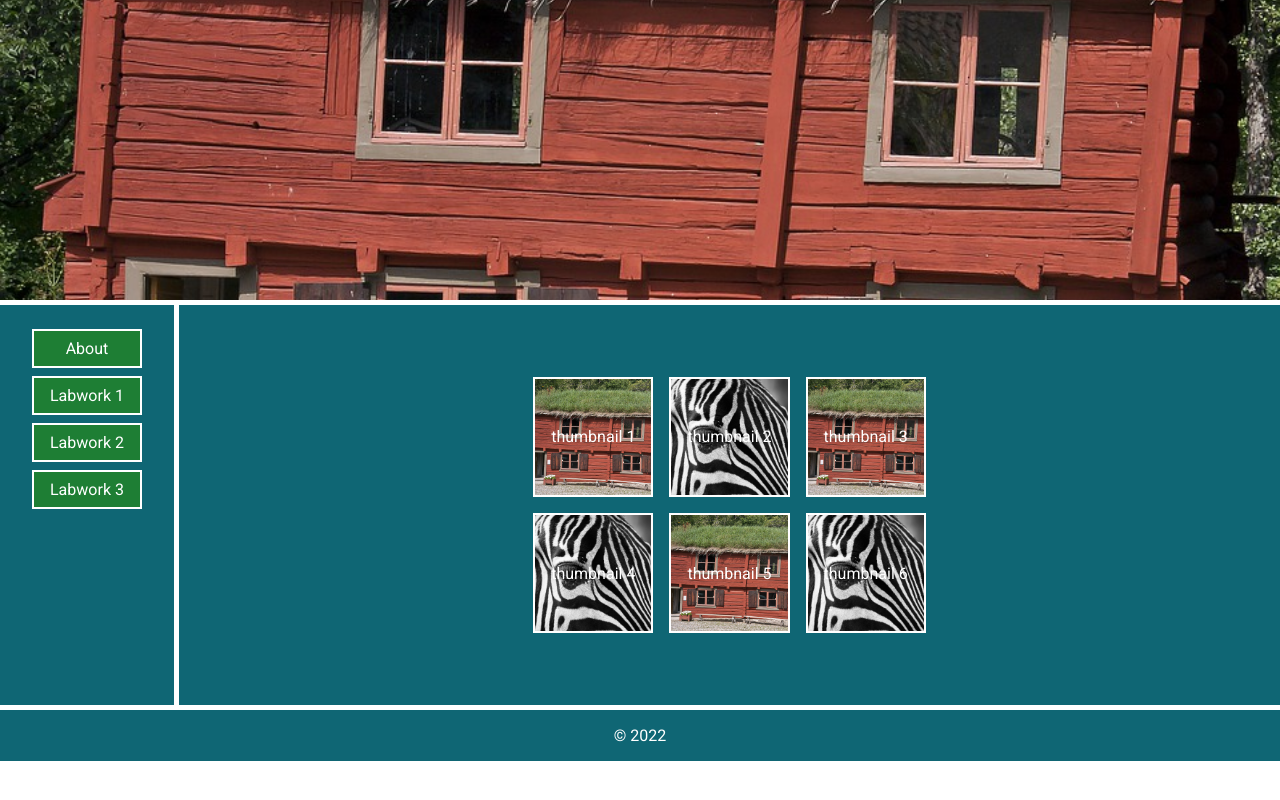
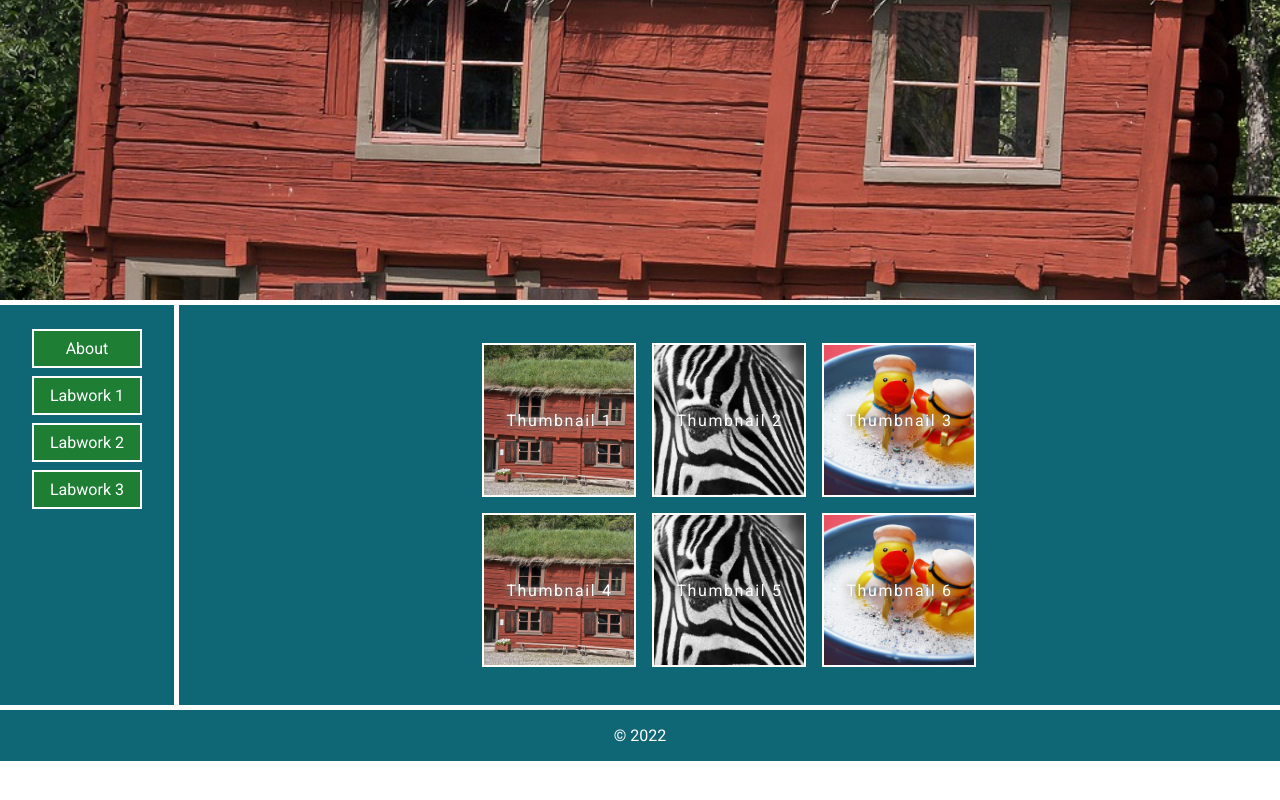
Before and after one commit to myazurite/lab, a website: page index.html in a window 1280 px wide. Both pictures are taken after a click on the tab "Labwork 1". Drawn offline with nearby package versions, Linux system fonts and the light colour scheme.

Commit message:
Finish lab 1

```diff
--- a/gulpfile.js
+++ b/gulpfile.js
@@ -13,9 +13,7 @@ gulp.task('sass', function(){
 
 gulp.task('serve', function () {
     browserSync.init({
-        server: {
-            baseDir: './'
-        },
+        server: {baseDir: './'},
         port: 4002
     });
 
--- a/index.js
+++ b/index.js
@@ -1,21 +1,48 @@
 $(document).ready(function () {
-    $( "#tabs" ).tabs({
+    $tabs = $( "#tabs" ).tabs({
         beforeLoad: function( event, ui ) {
             ui.jqXHR.fail(function() {
                 ui.panel.html("Couldn't load this tab.");
             });
+        },
+        cache:true,
+    });
+
+    // preloads all tabs
+    var total = $tabs.find('.ui-tabs-nav li').length;
+    var currentLoadingTab = 1;
+    $tabs.bind('tabsload',function(){
+        currentLoadingTab++;
+        if (currentLoadingTab < total)
+            $tabs.tabs('load',currentLoadingTab);
+        else
+            $tabs.unbind('tabsload');
+    }).tabs('load',currentLoadingTab);
+
+    //get tab index
+    $('#tabs').on('tabsactivate', function(event, ui) {
+        var newIndex = ui.newTab.index();
+
+        if (newIndex === 0) {
+            console.log('Switched to landing page ');
+        }
+        //lab 1
+        if (newIndex === 1) {
+            let thumbnailList = document.getElementsByClassName("thumbnail")
+            var arr = Array.prototype.slice.call( thumbnailList )
+            console.log('Switched to labwork '+newIndex);
+            const pressed = e => {
+                console.log(e.target.className)
+            }
+            // $(document).on("click", "[class = thumbnail]", function(){
+            //     window.open()
+            //     console.log(true)
+            //     return false;
+            // });
+        } else if (newIndex === 2) {
+            console.log('Switched to labwork '+newIndex);
+        } else if (newIndex === 3) {
+            console.log('Switched to labwork '+newIndex);
         }
     });
-    //get tab index
 })
-$('#tabs').on('tabsactivate', function(event, ui) {
-    var newIndex = ui.newTab.index();
-    console.log('Switched to tab '+newIndex);
-});
-
-let al = function () {
-    window.open('./image/bath.jpg')
-    console.log(this)
-    var bg_img = $('.thumbnail').css('background').replace(/^url\(['"](.+)['"]\)/, '$1');
-    console.log(bg_img)
-}
--- a/labwork/about.html
+++ b/labwork/about.html
@@ -1,4 +1,5 @@
 <div class="aboutWrapper">
-    <div class="name">Name: Lorem ipsum dolor.</div>
+    <div class="name">Name: Nguyen Hai Long</div>
     <div class="id">Student ID: BA9-037</div>
+    <p>Landing page for labworks of Web Application Development course</p>
 </div>
--- a/labwork/labwork_1/lab1.html
+++ b/labwork/labwork_1/lab1.html
@@ -1,10 +1,28 @@
 <div class="lab1">
     <div class="thumbnailWrapper">
-        <div class="thumbnail" onclick=al()>thumbnail 1</div>
-        <div class="thumbnail">thumbnail 2</div>
-        <div class="thumbnail">thumbnail 3</div>
-        <div class="thumbnail">thumbnail 4</div>
-        <div class="thumbnail">thumbnail 5</div>
-        <div class="thumbnail">thumbnail 6</div>
+        <a href="./image/house.jpg" class="thumbnail" target="_blank">
+            <img src="./image/house.jpg" alt="">
+            <span class="text">Thumbnail 1</span>
+        </a>
+        <a href="./image/zeb.jpg" class="thumbnail"target="_blank">
+            <img src="./image/zeb.jpg" alt="">
+            <span class="text">Thumbnail 2</span>
+        </a>
+        <a href="./image/bath.jpg" class="thumbnail" target="_blank">
+            <img src="./image/bath.jpg" alt="">
+            <span class="text">Thumbnail 3</span>
+        </a>
+        <a href="./image/house.jpg" class="thumbnail" target="_blank">
+            <img src="./image/house.jpg" alt="">
+            <span class="text">Thumbnail 4</span>
+        </a>
+        <a href="./image/zeb.jpg" class="thumbnail" target="_blank">
+            <img src="./image/zeb.jpg" alt="">
+            <span class="text">Thumbnail 5</span>
+        </a>
+        <a href="./image/bath.jpg" class="thumbnail" target="_blank">
+            <img src="./image/bath.jpg" alt="">
+            <span class="text">Thumbnail 6</span>
+        </a>
     </div>
 </div>
--- a/scss/pages/_about.scss
+++ b/scss/pages/_about.scss
@@ -2,14 +2,14 @@
   height: 100%;
   animation: fadeIn 0.3s;
   padding: 0 2rem;
+  color: #ffffff;
   .name {
     padding-top: 2rem;
-    color: #ffffff;
     font-size: 2rem;
     font-weight: 600;
   }
   .id {
     margin: 1rem 0;
-    color: #ffffff;
+    font-size: 1.2rem;
   }
 }
--- a/scss/pages/_lab1.scss
+++ b/scss/pages/_lab1.scss
@@ -1,6 +1,9 @@
 #ui-id-4 {
+  height: 100%;
   margin: auto;
-  padding: 0;
+  display: flex;
+  align-items: center;
+  justify-content: center;
 }
 
 .lab1 {
@@ -9,22 +12,41 @@
     display: grid;
     grid-template-columns: repeat(3, 1fr);
     gap: 1rem;
-    padding: 2rem;
     .thumbnail {
-      background: url("../image/house.jpg") center;
-      background-size: cover;
-      display: flex;
-      justify-content: center;
-      align-items: center;
+      width: 150px;
+      overflow: hidden;
       aspect-ratio: 1;
-      padding: 1rem;
       border: 2px solid #ffffff;
       color: #ffffff;
-      cursor: pointer;
+      position: relative;
+      img {
+        width: 100%;
+        height: 100%;
+        aspect-ratio: 1;
+        object-fit: cover;
+        position: absolute;
+        z-index: 1;
+        transition: ease-in-out 0.7s;
+      }
+      .text {
+        width: 100%;
+        height: 100%;
+        position: absolute;
+        z-index: 2;
+        display: flex;
+        align-items: center;
+        justify-content: center;
+        text-shadow:1px 1px 10px #fff, 1px 1px 10px #000000;
+        letter-spacing: 0.1rem;
+      }
     }
-    .thumbnail:nth-child(2n) {
-      background: url("../image/zeb.jpg") center;
-      background-size: cover;
+    .thumbnail:hover {
+      box-shadow: 1px 1px 10px #ffffff, 1px 1px 10px #000000;
+      img {
+        transform: scale(1.5);
+        transition: ease-in-out 0.7s;
+        opacity: 0.5;
+      }
     }
   }
 }
```
Also changed, not shown: css/styles.css.
